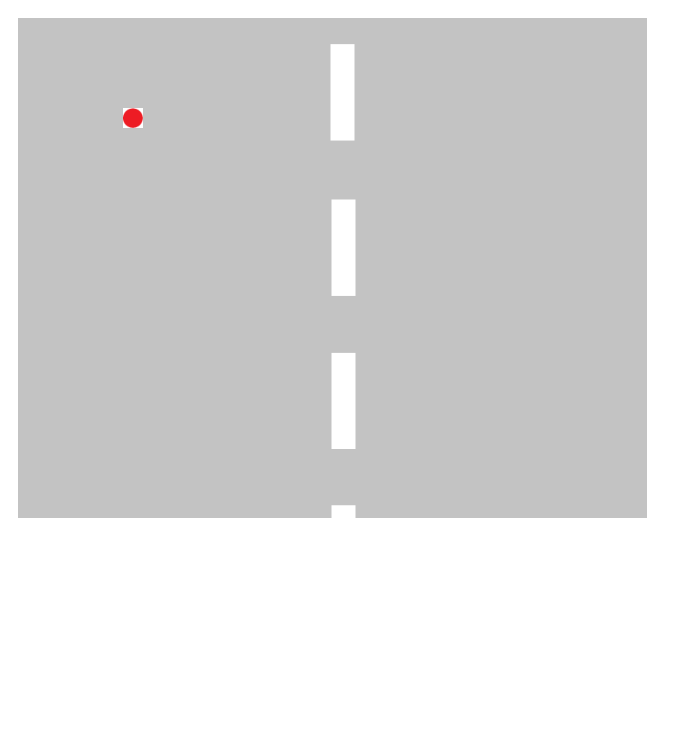
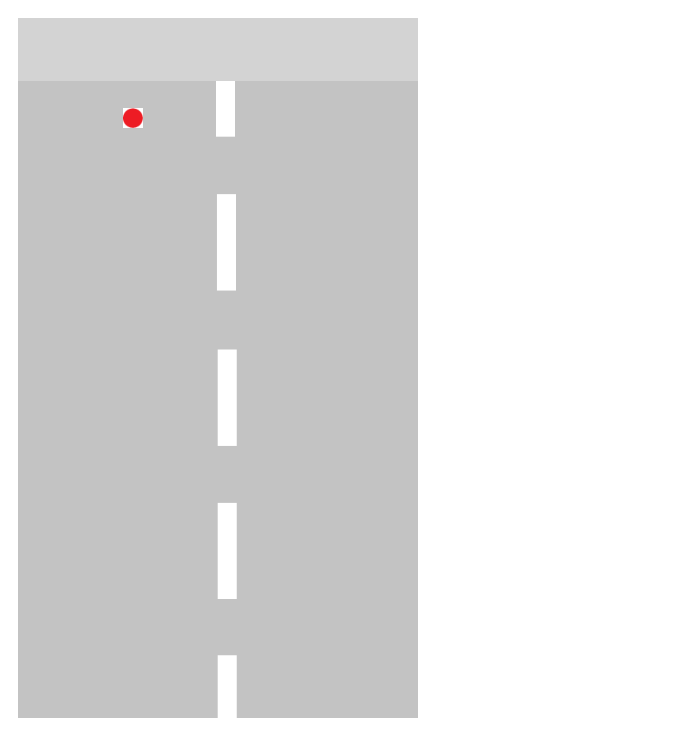
Before and after one commit to HussainAHN/car, a plain HTML site: page index.html in a window 1280 px wide. Shown: the whole page, without its empty margins (0-692 px from the left). Drawn offline with Linux system fonts and the light colour scheme.

Commit message:
Update index.html

```diff
--- a/index.html
+++ b/index.html
@@ -28,12 +28,11 @@
 
         function init(){
             scene = new Scene();
-            scene.setSize(629, 500)
-            road = new Sprite(scene, "road.png", 629, 1074);
+            scene.setSize(400, 700)
+            road = new Sprite(scene, "road.png", 500, 1074);
             road.setSpeed(50);
             road.setMoveAngle(0);
-            road.setPosition(314, 537);
-            output = document.getElementById("output");
+            road.setPosition(200, 350);
             car = new Car();
             var joy = Joy();
             accel = new Accel();
@@ -49,7 +48,7 @@
 
             newDX = accel.getAY();
             //newDY = accel.getAX();
-            newDX *= -5;
+            newDX *= 5;
             //newDY *= -5;
             car.setDX(newDX);
             //car.setDY(newDY);
```
